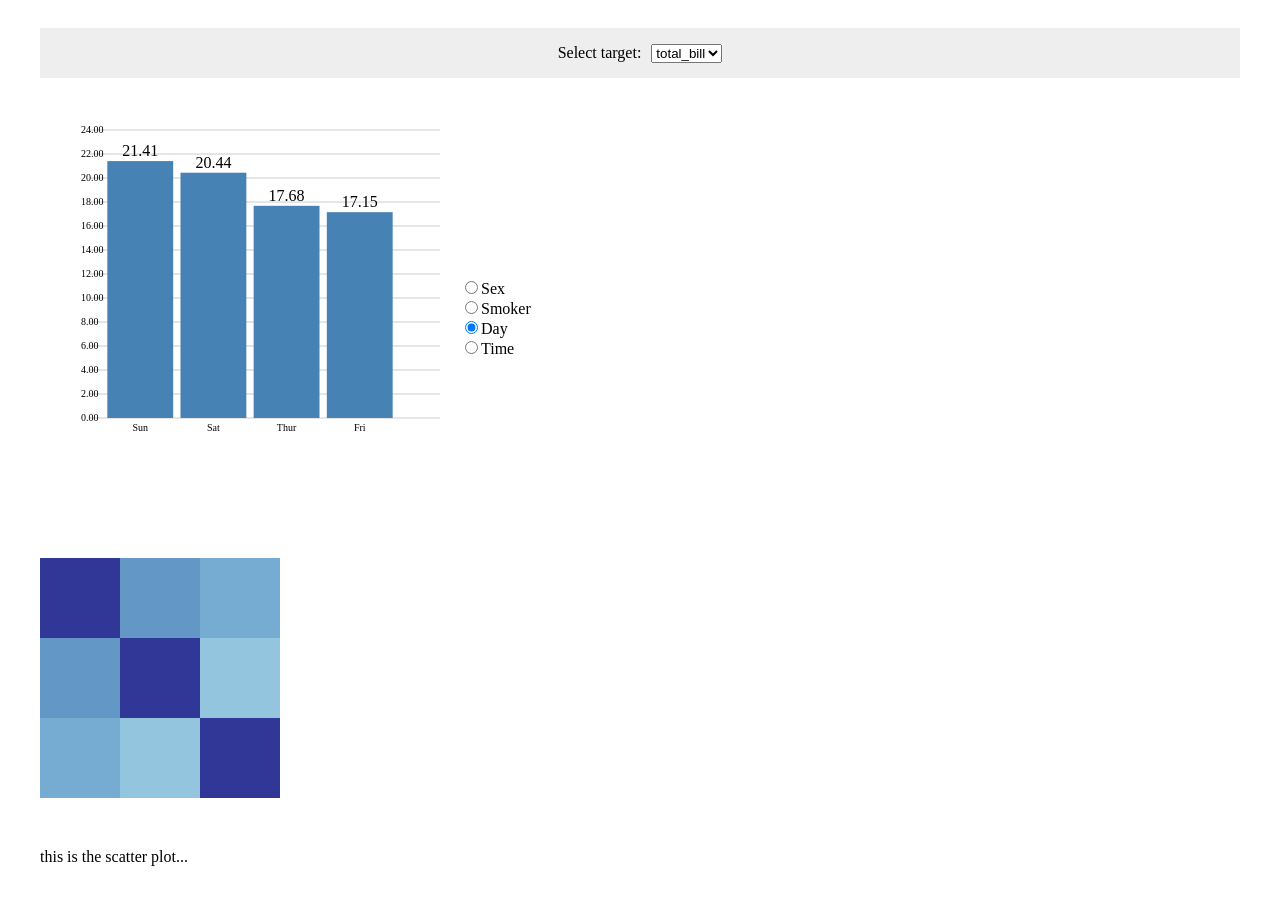
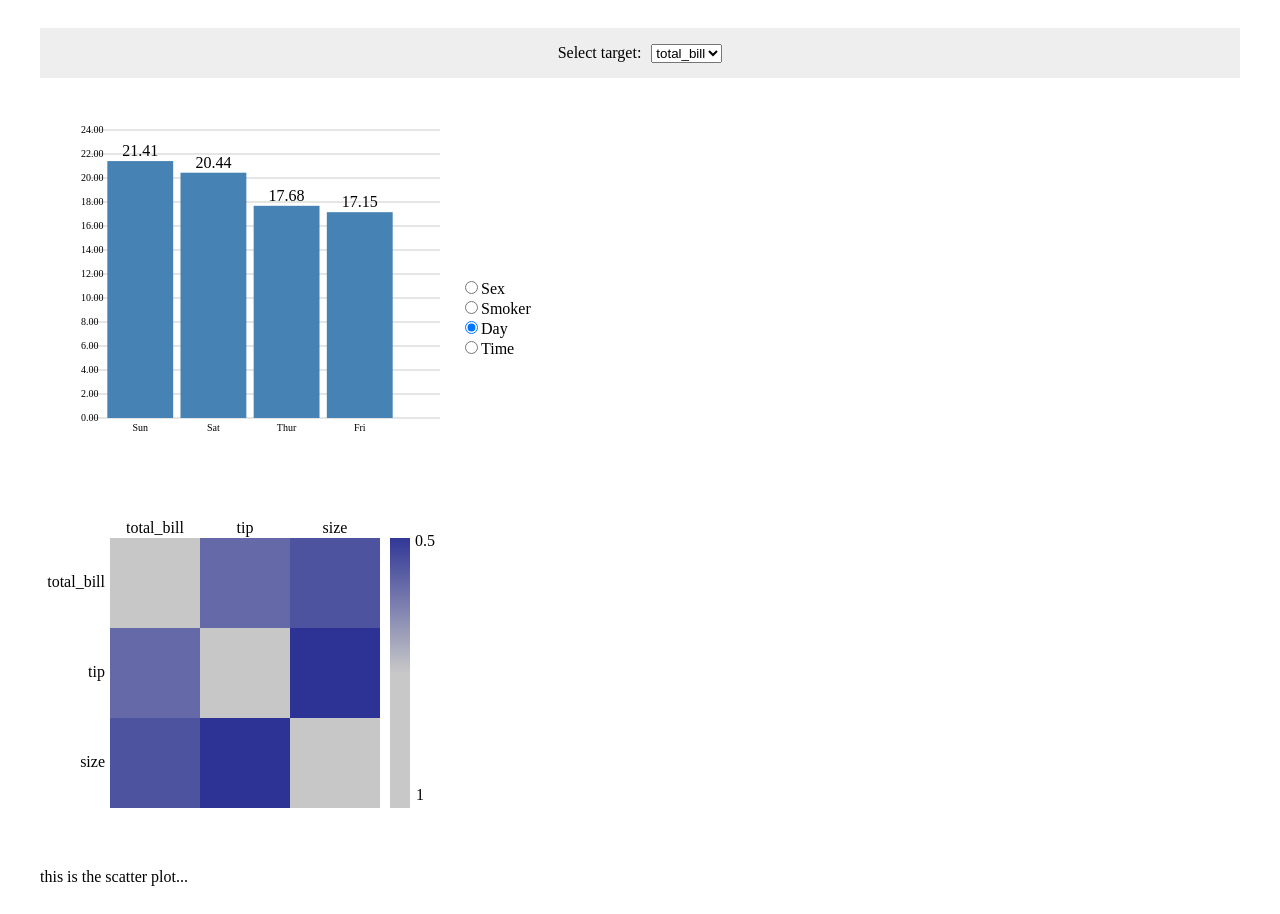
Before and after one commit to MNANDO/cs-450-assignment-5, a React (Create React App) app in the folder app/: page / in a window 1280 px wide. Built offline with nearby package versions, Linux system fonts and the light colour scheme.

Commit message:
Completed Correlation Matrix

```diff
--- a/app/src/App.css
+++ b/app/src/App.css
@@ -54,8 +54,3 @@ body {
     display: flex;
     flex-direction: row;
   }
-
-  .correlation-matrix{
-    margin-top: 40px;
-
-  }
--- a/app/src/CorrelationMatrix.js
+++ b/app/src/CorrelationMatrix.js
@@ -17,31 +17,27 @@ function CorrelationMatrix(props) {
     ));
 
     // Define color scale for the heatmap
-    const colorScale = d3.scaleSequential(d3.interpolateRdYlBu)
-        .domain([-1, 1]);
+    const customColorScale = d3.scaleLinear()
+        .domain([.5, 1])
+        .range(['rgb(49, 55, 150)', 'rgb(200, 200, 200)', 'rgb(147, 197, 222)']); // Custom RGB values
 
-    // Define dimensions
-    const cellSize = 80;
-    const width = cellSize * parameters.length;
-    const height = cellSize * parameters.length;
+    const cellSize = 90;
+    const matrixWidth = cellSize * parameters.length;
+    const matrixHeight = cellSize * parameters.length;
     const legendWidth = 20;
-    const legendHeight = height;
+    const legendHeight = matrixHeight;
 
-     // Create linear gradient for color legend
-     const defs = (
-        <defs>
-            <linearGradient id="colorGradient" x1="0%" y1="0%" x2="0%" y2="100%">
-                <stop offset="0%" stopColor={colorScale(-1)} />
-                <stop offset="50%" stopColor={colorScale(0)} />
-                <stop offset="100%" stopColor={colorScale(1)} />
-            </linearGradient>
-        </defs>
-    );
+    // Define margins
+    const margin = { top: 20, right: 40, bottom: 60, left: 70 };
+    const width = matrixWidth + legendWidth + margin.left + margin.right;
+    const height = matrixHeight + margin.top + margin.bottom;
 
     return (
         <div className="correlation-matrix-container">
-            <rect x={width} y={20} width={legendWidth} height={legendHeight} fill="url(#colorGradient)" />
-            <svg width={width + 100} height={height + 50}>
+            <svg width={width} height={height}>
+                {/* Add margin by translating the entire SVG */}
+                <g transform={`translate(${margin.left}, ${margin.top})`}>
+                    {/* Heatmap */}
                     {correlations.map((row, i) => (
                         row.map((correlation, j) => (
                             <rect
@@ -50,10 +46,27 @@ function CorrelationMatrix(props) {
                                 y={i * cellSize}
                                 width={cellSize}
                                 height={cellSize}
-                            fill={colorScale(correlation)}
+                                fill={customColorScale(correlation)}
                             />
                         ))
                     ))}
+
+                    {/* Color legend */}
+                    <defs>
+                        <linearGradient id="colorGradient" x1="0%" y1="0%" x2="0%" y2="100%">
+                            <stop offset="0%" stopColor="rgb(49, 55, 150)" />
+                            <stop offset="50%" stopColor="rgb(200, 200, 200)" />
+                            <stop offset="100%" stopColor="rgb(200, 200, 200)" /> {/* This stop remains constant */}
+                        </linearGradient>
+                    </defs>
+                    <rect x={matrixWidth + 10} y={0} width={legendWidth} height={legendHeight} fill="url(#colorGradient)" />
+
+                    {/* Marker text */}
+                    <text x={matrixWidth + 40} y={legendHeight} dy="-0.5em" textAnchor="middle">1</text>
+                    <text x={matrixWidth + 45} y="0.5em" textAnchor="middle">0.5</text>
+
+
+                    {/* Axis labels */}
                     {parameters.map((param, i) => (
                         <>
                             <text
@@ -61,7 +74,6 @@ function CorrelationMatrix(props) {
                                 x={i * cellSize + cellSize / 2}
                                 y={-5}
                                 textAnchor="middle"
-                            fill="black"
                             >
                                 {param}
                             </text>
@@ -76,6 +88,7 @@ function CorrelationMatrix(props) {
                             </text>
                         </>
                     ))}
+                </g>
             </svg>
         </div>
     );
```
Lines whose indentation alone changed are shown as unchanged.
